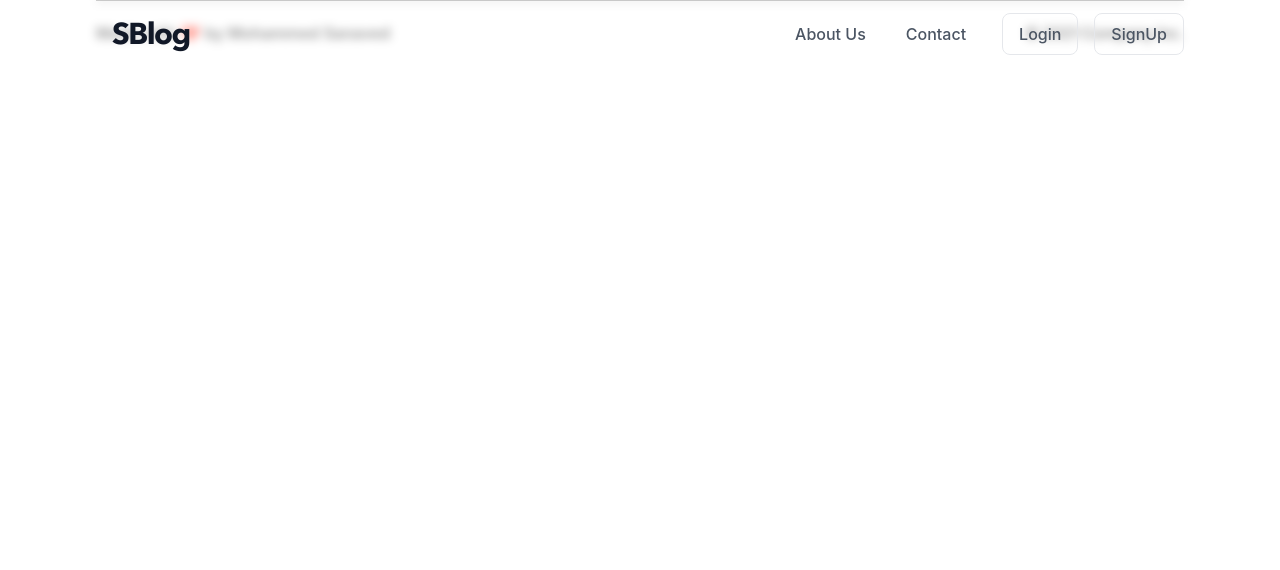
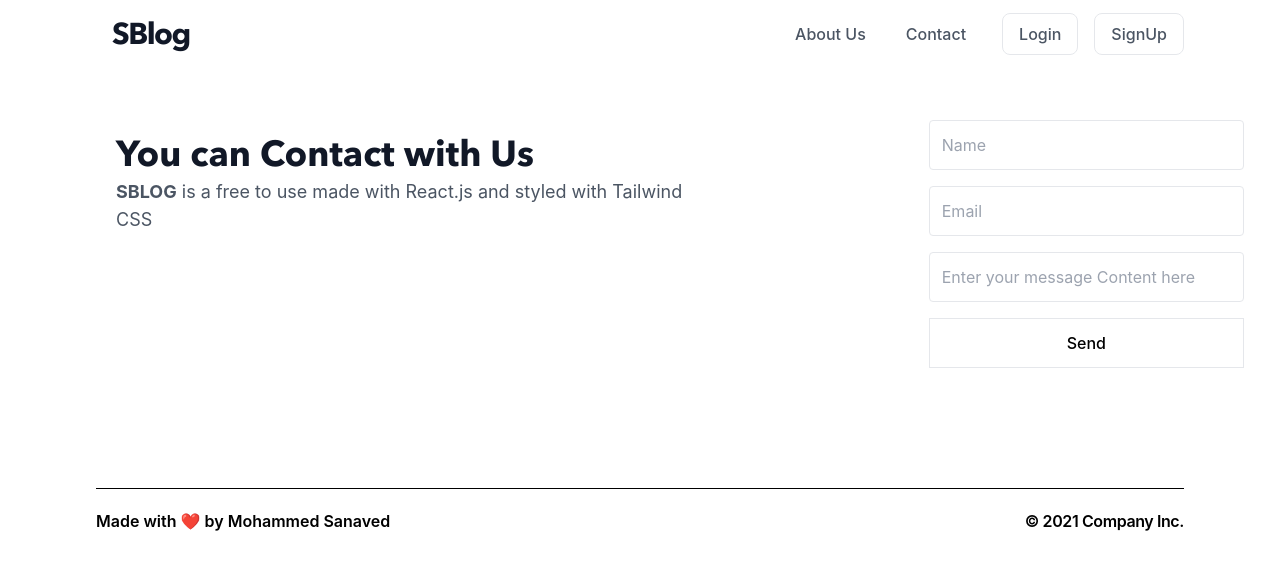
Before and after one commit to mohammedsanaved/frontend-SBlogs, a React (Vite) app: page /contact in a window 1280 px wide. Shown: the top 570 px of the page. Built offline with nearby package versions, Linux system fonts and the light colour scheme.

Commit message:
Contact.jsx created

```diff
--- a/src/App.jsx
+++ b/src/App.jsx
@@ -5,6 +5,7 @@ import { Route, BrowserRouter as Router, Routes } from "react-router-dom";
 import Login from "./screens/Login";
 import Register from "./screens/Register";
 import About from "./screens/About";
+import Contact from "./screens/Contact";
 
 function App() {
   return (
@@ -16,6 +17,7 @@ function App() {
           <Route path="/login" element={<Login />} />
           <Route path="/register" element={<Register />} />
           <Route path="/about" element={<About />} />
+          <Route path="/contact" element={<Contact />} />
         </Routes>
         <Footer />
       </Router>
--- a/src/components/Header.jsx
+++ b/src/components/Header.jsx
@@ -57,12 +57,12 @@ export default function Header() {
                 </Link>
               </li>
               <li>
-                <a
-                  href="/"
+                <Link
+                  to={"/contact"}
                   className="font-medium text-gray-600 hover:text-gray-900 px-5 py-3 flex items-center transition duration-150 ease-in-out"
                 >
                   Contact
-                </a>
+                </Link>
               </li>
               <li>
                 <Link
--- /dev/null
+++ b/src/screens/Contact.jsx
@@ -0,0 +1,52 @@
+import React from "react";
+import { Link } from "react-router-dom";
+
+const Contact = () => {
+  return (
+    <>
+      <div className="max-w-7xl flex flex-col mx-auto px-5 py-24 md:flex-row items-center">
+        <div className="lg:flex-grow md:w-1/2 md:ml-24 pt-6 md:items-start md:text-left mb-32 items-center text-center">
+          <h1 className="mb-1 sm:text-4xl text-5xl items-center Avenir xl:w-2/2 text-gray-900">
+            You can Contact with Us
+          </h1>
+          <p className="mb-4 xl:w-3/4 text-gray-600 text-lg">
+            <strong>SBLOG</strong> is a free to use made with React.js and
+            styled with Tailwind CSS
+          </p>
+        </div>
+        <form action="">
+          <div className="px-4 py-6 rounded text-black w-full">
+            <input
+              type="text"
+              className="block border border-grey-light w-full p-3 rounded mb-4"
+              name="Name"
+              placeholder="Name"
+            />
+            <input
+              type="text"
+              className="block border border-grey-light w-full p-3 rounded mb-4"
+              name="email"
+              placeholder="Email"
+            />
+
+            <input
+              type="textarea"
+              className="border border-grey-light w-full p-3 rounded mb-4"
+              name="textarea"
+              placeholder="Enter your message Content here"
+            />
+
+            <button
+              type="submit"
+              className="w-full text-center py-3 font-medium text-black hover:bg-gray-900 hover:text-white transition duration-500 ease-in-out transform bg-transparent border  bg-gray-900"
+            >
+              Send
+            </button>
+          </div>
+        </form>
+      </div>
+    </>
+  );
+};
+
+export default Contact;
```
